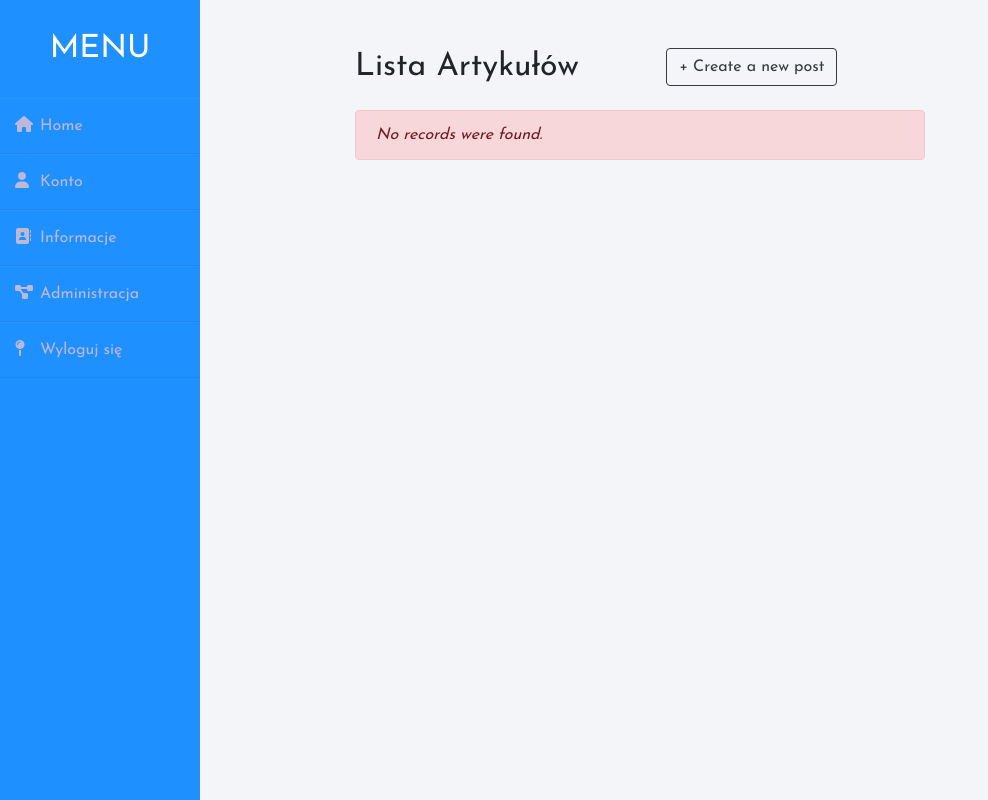
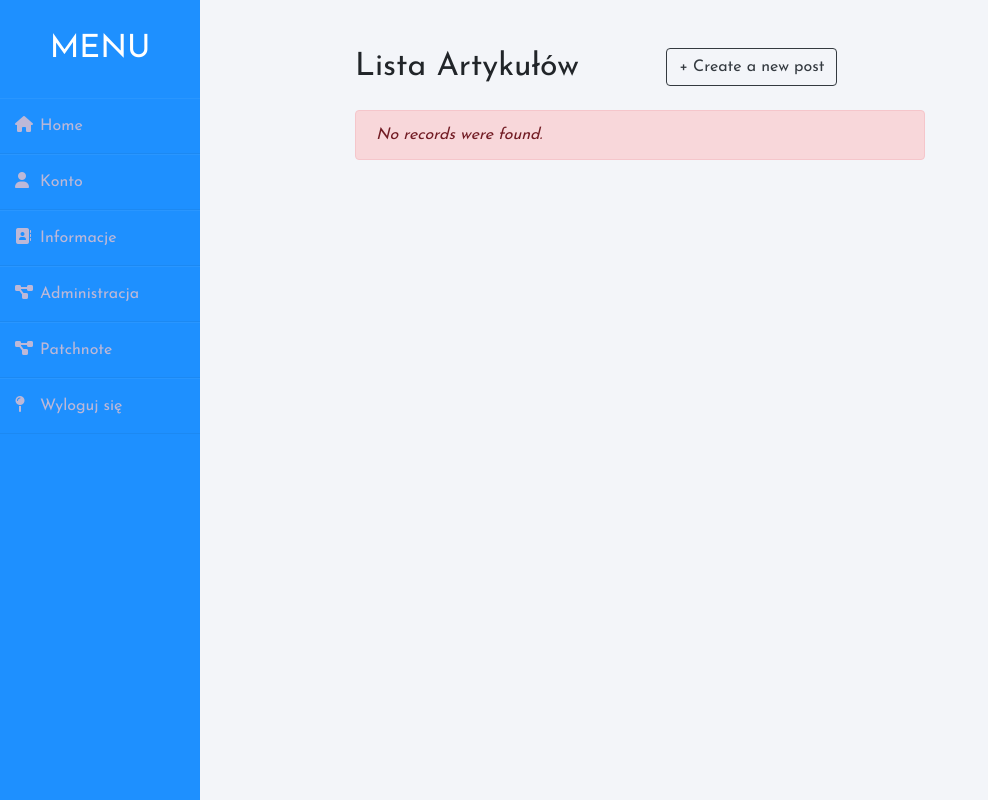
Before and after one commit to Jonaszekk/Project-Stormwind-Blog, a PHP site: page /adminprofil.php in a window 1280 px wide. Shown: the whole page, without its empty margins (0-988 px from the left). Run offline with PHP 8.4, Linux system fonts and the light colour scheme; data that the repository does not hold is empty; some libraries are stand-ins or nearby versions.

Commit message:
Update adminprofil.php

```diff
--- a/adminprofil.php
+++ b/adminprofil.php
@@ -84,6 +84,7 @@ $('[data-toggle="tooltip"]').tooltip();
             <li><a href="profil.php"><i class="fas fa-user"></i>Konto</a></li>
             <li><a href="info.php"><i class="fas fa-address-book"></i>Informacje</a></li>
             <li><a href="adminprofil.php"><i class="fas fa-project-diagram"></i>Administracja</a></li>
+            <li><a href="patchnote.php"><i class="fas fa-project-diagram"></i>Patchnote</a></li>
             <li><a href="include/logout.inc.php"><i class="fas fa-map-pin"></i>Wyloguj się</a></li>
         </ul>
 
```
